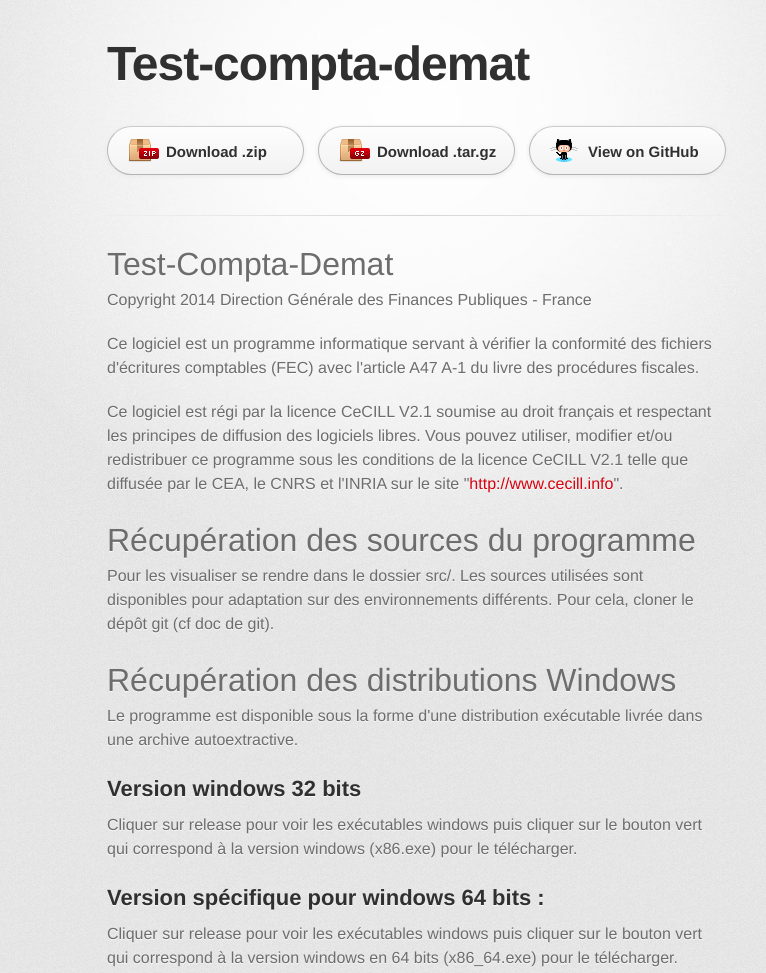
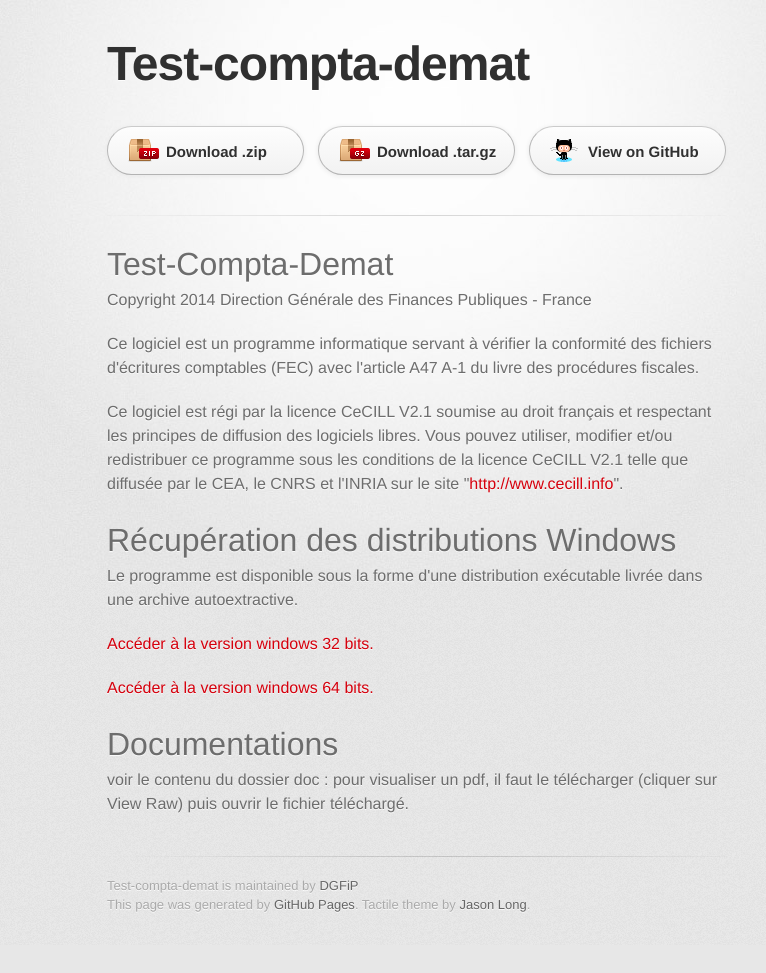
Before and after one commit to DGFiP/Test-Compta-Demat, a plain HTML site: page index.html in a window 1280 px wide. Shown: the top 973 px of the page, without its empty margins (223-989 px from the left). After the commit the page ends 945 px from the top, so only its background shows below. Drawn offline with Linux system fonts and the light colour scheme; a web font is replaced by a local one.

Commit message:
Update index.html
Mise à jour de la page d'accueil avec liens vers les exécutables

```diff
--- a/index.html
+++ b/index.html
@@ -45,28 +45,12 @@
 sur le site "<a href="http://www.cecill.info">http://www.cecill.info</a>".</p>
 
 <h1>
-<a name="r%C3%A9cup%C3%A9ration-des-sources-du-programme" class="anchor" href="#r%C3%A9cup%C3%A9ration-des-sources-du-programme"><span class="octicon octicon-link"></span></a>Récupération des sources du programme</h1>
-
-<p>Pour les visualiser se rendre dans le dossier src/.
-Les sources utilisées sont disponibles pour adaptation sur des environnements différents.
-Pour cela, cloner le dépôt git (cf doc de git).</p>
-
-<h1>
 <a name="r%C3%A9cup%C3%A9ration-des-distributions-windows" class="anchor" href="#r%C3%A9cup%C3%A9ration-des-distributions-windows"><span class="octicon octicon-link"></span></a>Récupération des distributions Windows</h1>
 
 <p>Le programme est disponible sous la forme d'une distribution exécutable livrée dans une archive autoextractive.</p>
+<p><a href="https://github.com/DGFiP/Test-Compta-Demat/releases/download/1_00_04/Testeur_1_00_04_win_x86.exe">Accéder à la version windows 32 bits.</a></p>
+<p><a href="https://github.com/DGFiP/Test-Compta-Demat/releases/download/1_00_04/Testeur_1_00_04_win_x86_64.exe">Accéder à la version windows 64 bits.</a></p>
 
-<h2>
-<a name="version-windows-32-bits" class="anchor" href="#version-windows-32-bits"><span class="octicon octicon-link"></span></a>Version windows 32 bits</h2>
-
-<p>Cliquer sur release pour voir les exécutables windows
-puis cliquer sur le bouton vert qui correspond à la version windows (x86.exe) pour le télécharger.</p>
-
-<h2>
-<a name="version-sp%C3%A9cifique-pour-windows-64-bits-" class="anchor" href="#version-sp%C3%A9cifique-pour-windows-64-bits-"><span class="octicon octicon-link"></span></a>Version spécifique pour windows 64 bits :</h2>
-
-<p>Cliquer sur release pour voir les exécutables windows
-puis cliquer sur le bouton vert qui correspond à la version windows en 64 bits (x86_64.exe) pour le télécharger.</p>
 
 <h1>
 <a name="documentations" class="anchor" href="#documentations"><span class="octicon octicon-link"></span></a>Documentations</h1>
```
